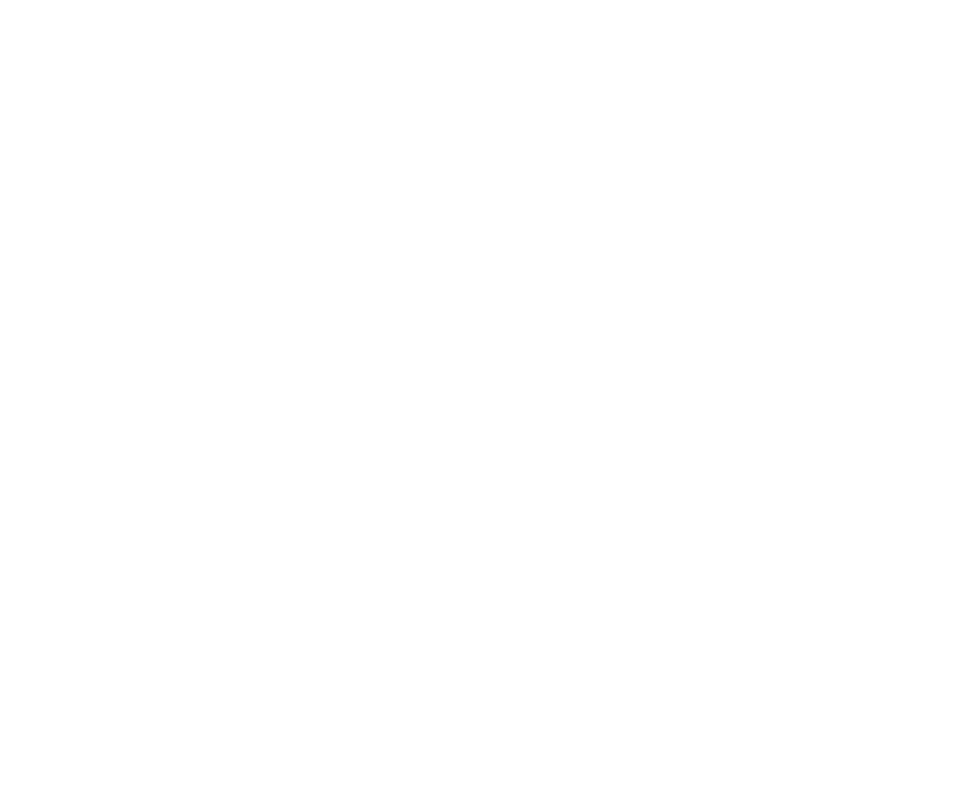
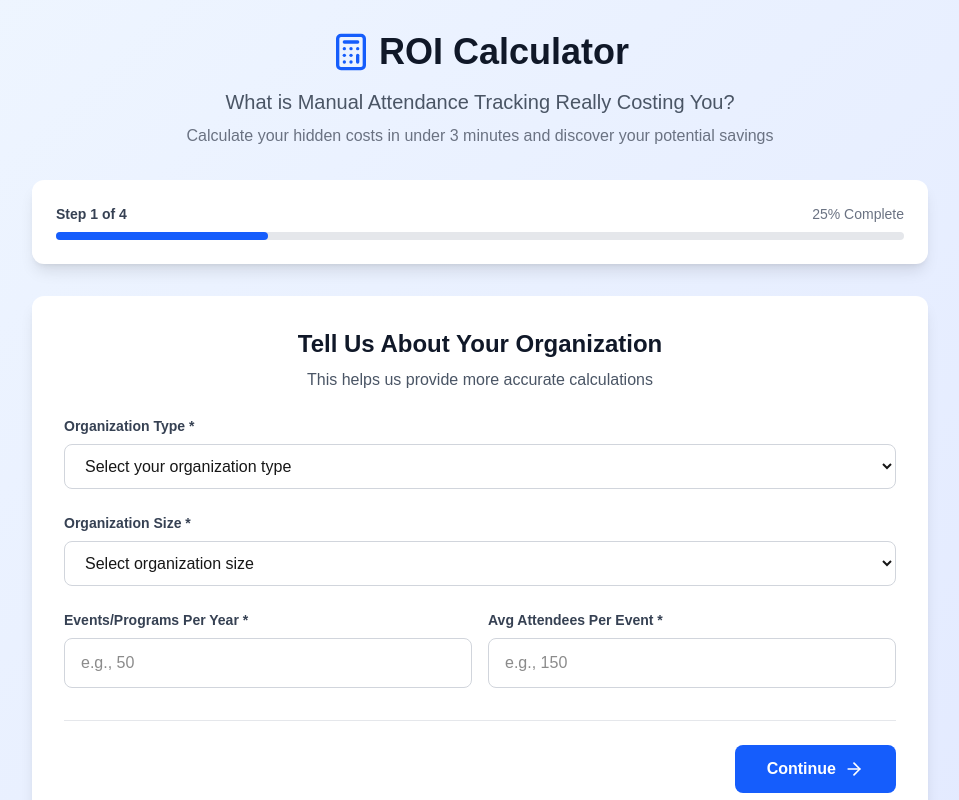
Before and after one commit to mbermas1/ROICalculator, a Next.js app: page / in a window 1280 px wide. Before the commit this address had no page. Shown: the top 800 px of the page, without its empty margins (160-1119 px from the left). Built offline with nearby package versions, Linux system fonts and the light colour scheme.

Commit message:
fixed some routing issue

```diff
--- a/src/app/page.tsx
+++ b/src/app/page.tsx
@@ -1,5 +1,5 @@
-import { redirect } from "next/navigation";
+import IAttendROICalculator from "@/components/IAttendROICalculator";
 
 export default function Home() {
-  redirect("/roi-calculator");
+  return <IAttendROICalculator />;
 }
```
